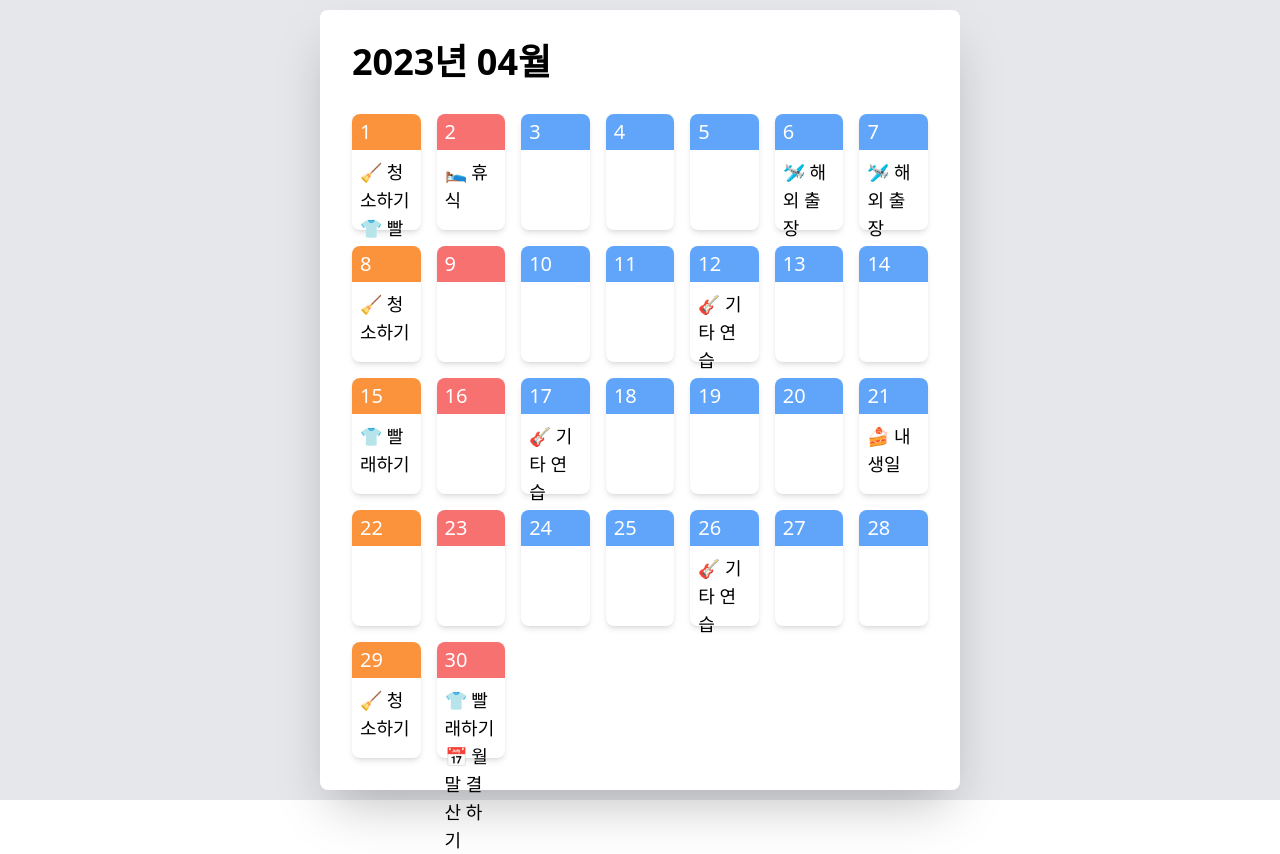
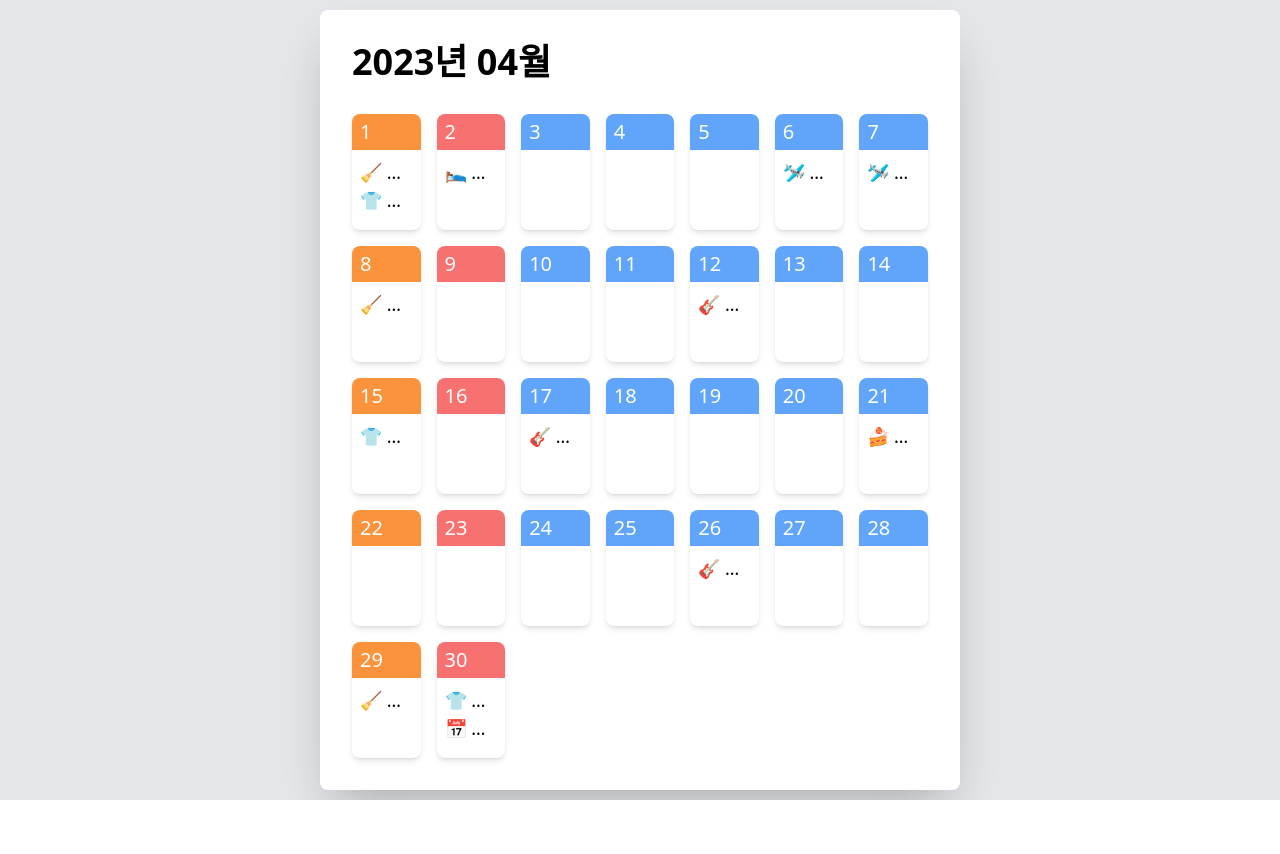
Before and after one commit to seon-2/bcs-part2-react, a React (Create React App) app in the folder calendar/: page / in a window 1280 px wide. After the commit the page ends 800 px from the top, so only its background shows below. Built offline with nearby package versions, Linux system fonts and the light colour scheme.

Commit message:
💄 [design] todos 디자인, truncate 적용
truncate : 내용 길면 ... 으로 보여지게

```diff
--- a/calendar/src/Components/Date.jsx
+++ b/calendar/src/Components/Date.jsx
@@ -16,9 +16,10 @@ function Date(props) {
       >
         {props.date}
       </div>
-      <ul className="p-2 text-lg h-20 ">
+      {/* truncate : 내용 길어지면 ... 으로 보여지게 */}
+      <ul className="p-2 text-lg min-h-[80px]">
         {props.todos.map((v, i) => {
-          return <li>{v}</li>;
+          return <li className="truncate">{v}</li>;
         })}
       </ul>
     </li>
```
